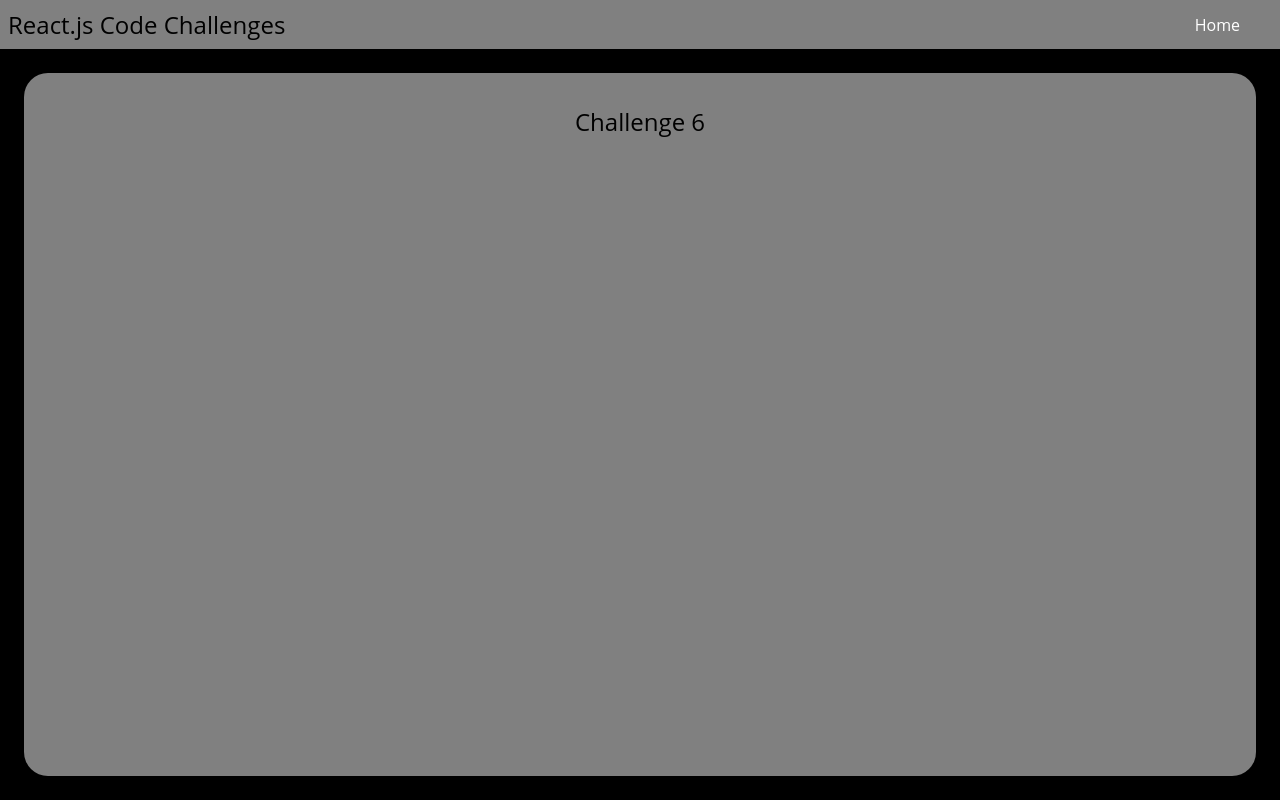
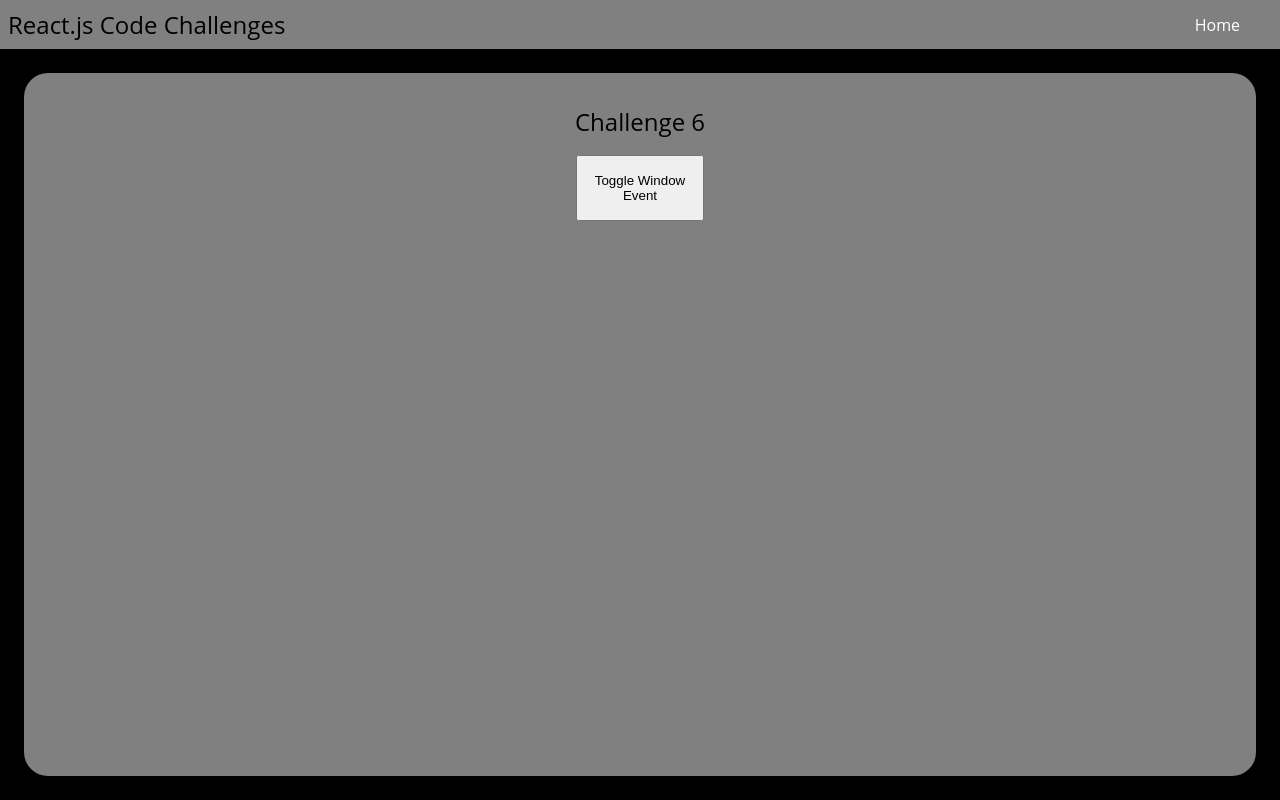
Before and after one commit to CelestialCoyote/reactjs-code-challenges, a React (Create React App) app: page /challenge6 in a window 1280 px wide. Built offline with nearby package versions, Linux system fonts and the light colour scheme.

Commit message:
Added Window Event challenge.

```diff
--- /dev/null
+++ b/src/components/06-WindowEvent/ToggleWindowEvent.css
@@ -0,0 +1,5 @@
+.toggle-window-event {
+    align-items: center;
+    display: flex;
+    flex-direction: column;
+}
--- /dev/null
+++ b/src/components/06-WindowEvent/ToggleWindowEvent.js
@@ -0,0 +1,22 @@
+import { useState } from 'react';
+import WindowEvent from './WindowEvent';
+import './ToggleWindowEvent.css';
+
+
+const ToggleWindowEvent = () => {
+    const [windowEvent, setWindowEvent] = useState(false);
+
+    return (
+        <div className='toggle-window-event'>
+            <button
+                onClick={() => setWindowEvent(prevState => !prevState)}
+            >
+                Toggle Window Event
+            </button>
+            {windowEvent && <WindowEvent />}
+        </div>
+    );
+};
+
+
+export default ToggleWindowEvent;
--- /dev/null
+++ b/src/components/06-WindowEvent/WindowEvent.js
@@ -0,0 +1,20 @@
+import { useEffect } from "react";
+
+
+const WindowEvent = () => {
+
+    useEffect(() => {
+        const doubleClick = () => alert('Window was double clicked.');
+
+        window.addEventListener('dblclick', doubleClick);
+
+        return () => window.removeEventListener('dblclick', doubleClick);
+    }, []);
+
+    return (
+        <h2>Window event active</h2>
+    );
+};
+
+
+export default WindowEvent;
--- a/src/pages/Challenge6/Challenge6.js
+++ b/src/pages/Challenge6/Challenge6.js
@@ -1,11 +1,13 @@
 import React from 'react';
 import './Challenge6.css';
+import ToggleWindowEvent from '../../components/06-WindowEvent/ToggleWindowEvent';
 
 
 const Challenge6 = () => {
     return (
         <div className="challenge6">
             <label>Challenge 6</label>
+            <ToggleWindowEvent />
         </div>
     );
 };
```
